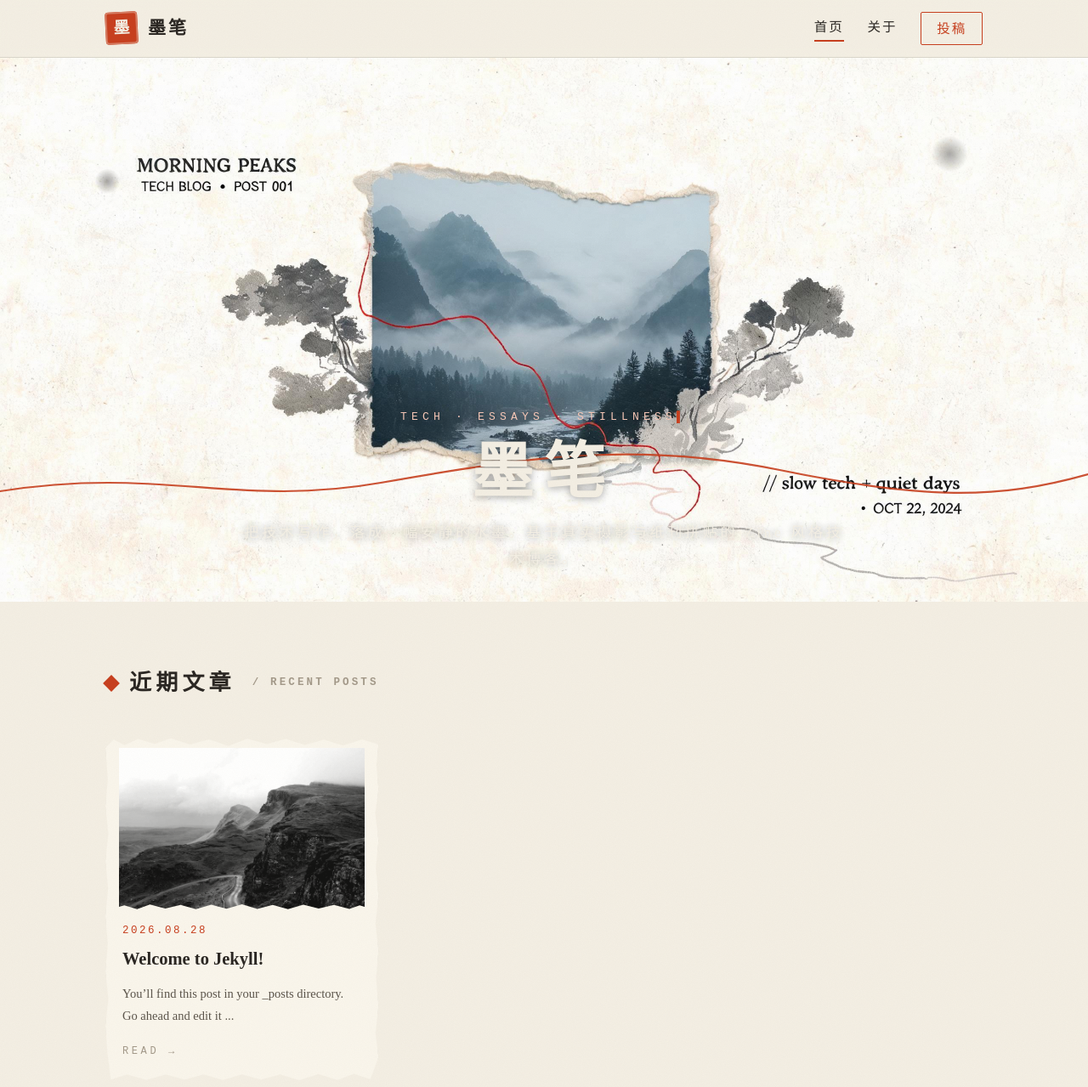
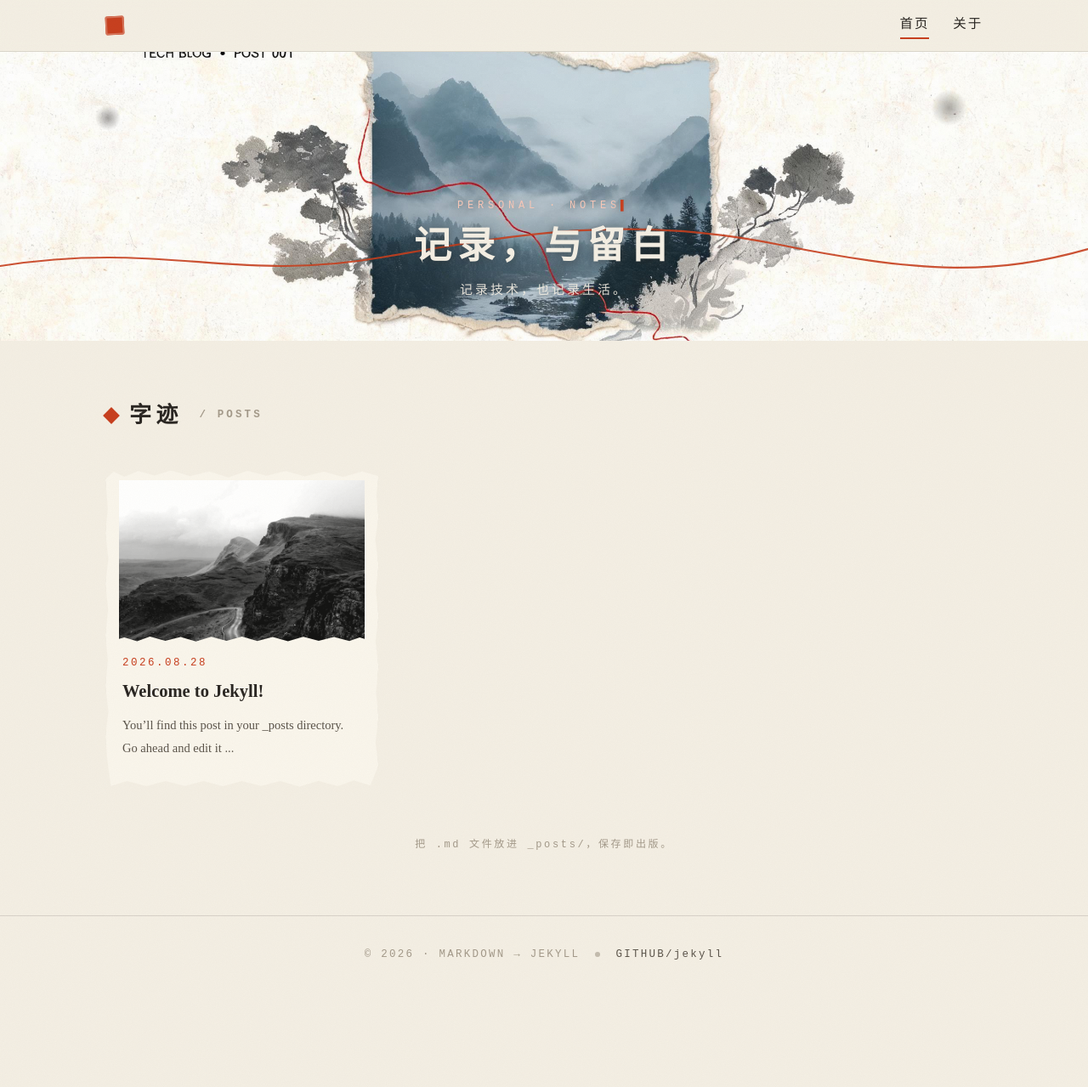
Before and after one commit to Mardya-H/Mardya-H.github.io, a Jekyll site: the page built from index.markdown, in a window 1280 px wide and 1400 px high. Shown: the top 1279 px of the window at 85% size. Built offline with Jekyll 4.4.1, drawn with Linux system fonts in a browser that asks for light colours; some of the changed text lies outside the part shown.

Commit message:
feat: save progress
Co-authored-by: traeagent <traeagent@users.noreply.github.com>

```diff
--- a/_config.yml
+++ b/_config.yml
@@ -18,11 +18,11 @@
 # You can create any custom variable you would like, and they will be accessible
 # in the templates via {{ site.myvariable }}.
 
-title: 墨笔
+title: Blog
 email: your-email@example.com
 lang: zh-CN
 description: >- # this means to ignore newlines until "baseurl:"
-  把技术写作，落成一幅安静的水墨。基于真实摄影与纸刊拼贴的 Zine 风格技术博客。
+  记录技术，也记录生活。
 baseurl: "" # the subpath of your site, e.g. /blog
 url: "" # the base hostname & protocol for your site, e.g. http://example.com
 twitter_username: jekyllrb
--- a/_layouts/default.html
+++ b/_layouts/default.html
@@ -13,14 +13,12 @@
 
   <nav class="site-nav" id="site-nav">
     <div class="nav-inner">
-      <a class="nav-brand" href="{{ '/' | relative_url }}">
-        <span class="brand-seal">墨</span>
-        <span class="brand-name">{{ site.title | default: "墨笔" | escape }}</span>
+      <a class="nav-brand" href="{{ '/' | relative_url }}" aria-label="返回首页">
+        <span class="brand-seal"></span>
       </a>
       <div class="nav-links">
         <a href="{{ '/' | relative_url }}" {% if page.url == '/' %}class="active"{% endif %}>首页</a>
         <a href="{{ '/about/' | relative_url }}">关于</a>
-        <a class="nav-cta" href="{{ '/' | relative_url }}#publish">投稿</a>
       </div>
     </div>
   </nav>
@@ -31,7 +29,7 @@
 
   <footer class="site-footer">
     <div class="footer-inner">
-      <span class="typewriter">© {{ 'now' | date: '%Y' }} {{ site.title | default: "墨笔" | escape }} · WRITE IN MARKDOWN / PUBLISH IN JEKYLL</span>
+      <span class="typewriter">© {{ 'now' | date: '%Y' }} · MARKDOWN → JEKYLL</span>
       <span class="ink-divider" aria-hidden="true"></span>
       {%- if site.github_username -%}
       <a class="typewriter" href="https://github.com/{{ site.github_username | escape }}" target="_blank" rel="noopener">GITHUB/{{ site.github_username | escape }}</a>
--- a/_layouts/home.html
+++ b/_layouts/home.html
@@ -2,25 +2,22 @@
 layout: default
 ---
 
-<!-- Hero：山雾摄影锚定于纸面，朱红细线跨界引导 -->
+<!-- 页首：一段安静的山雾小横幅，私人日记式的开场 -->
 <header class="hero">
   <div class="hero-paper">
-    <img class="hero-photo" src="{{ '/assets/img/hero.jpg' | relative_url }}" alt="山雾水墨纸刊横幅">
-    <!-- 朱红细线：从照片流入纸面，动画绘制 -->
+    <img class="hero-photo" src="{{ '/assets/img/hero.jpg' | relative_url }}" alt="山雾横幅">
     <svg class="red-thread" viewBox="0 0 1200 160" preserveAspectRatio="none" aria-hidden="true">
       <path class="thread-path" d="M0,120 C180,90 260,140 420,110 S700,60 860,95 S1100,130 1200,100" />
       <circle class="thread-dot" r="5" />
-      <circle class="ink-drop" r="3" />
     </svg>
-    <!-- 漂浮墨点 -->
     <span class="float-ink ink-1" aria-hidden="true"></span>
     <span class="float-ink ink-2" aria-hidden="true"></span>
     <span class="float-ink ink-3" aria-hidden="true"></span>
 
     <div class="hero-text">
-      <p class="hero-kicker typewriter" id="hero-type" data-text="TECH · ESSAYS · STILLNESS"></p>
-      <h1 class="hero-title">{{ site.title | default: "墨笔" | escape }}</h1>
-      <p class="hero-sub">{{ site.description | default: "把技术写作，落成一幅安静的水墨。" | escape }}</p>
+      <p class="hero-kicker typewriter" id="hero-type" data-text="PERSONAL · NOTES"></p>
+      <h1 class="hero-title">记录，与留白</h1>
+      <p class="hero-sub">{{ site.description | default: "记录技术，也记录生活。" | escape }}</p>
     </div>
   </div>
 </header>
@@ -28,7 +25,7 @@ layout: default
 <!-- 文章列表：撕边纸块卡片 -->
 <section class="posts-section" id="posts">
   <h2 class="section-title">
-    <span class="section-mark"></span>近期文章<span class="section-en typewriter">/ RECENT POSTS</span>
+    <span class="section-mark"></span>字迹<span class="section-en typewriter">/ POSTS</span>
   </h2>
 
   {%- if site.posts.size > 0 -%}
@@ -48,7 +45,6 @@ layout: default
         {%- if post.excerpt -%}
         <p class="post-excerpt">{{ post.excerpt | strip_html | normalize_whitespace | truncate: 72 }}</p>
         {%- endif -%}
-        <span class="post-read typewriter">READ →</span>
       </a>
     </article>
     {%- endfor -%}
@@ -56,18 +52,6 @@ layout: default
   {%- else -%}
   <p class="empty-note typewriter">NO POSTS YET — 把你的 Markdown 放进 _posts/ 目录即可。</p>
   {%- endif -%}
+
+  <p class="foot-note typewriter">把 .md 文件放进 _posts/，保存即出版。</p>
 </section>
-
-<!-- 投稿指引 -->
-<section class="publish-section" id="publish">
-  <div class="publish-inner reveal">
-    <h2 class="section-title"><span class="section-mark"></span>如何投稿<span class="section-en typewriter">/ SUBMIT</span></h2>
-    <ol class="publish-steps">
-      <li><strong>撰写</strong> — 用任意编辑器写一篇 Markdown 技术文章</li>
-      <li><strong>命名</strong> — 文件名形如 <code>2026-08-28-my-post.md</code>，放入 <code>_posts/</code> 目录</li>
-      <li><strong>元信息</strong> — 在文件头写上 <code>layout: post</code>、标题与日期</li>
-      <li><strong>提交</strong> — 推送到仓库，站点即自动重新出版</li>
-    </ol>
-    <p class="publish-quote">「文章如墨，落纸即刊。」</p>
-  </div>
-</section>
--- a/assets/css/style.css
+++ b/assets/css/style.css
@@ -74,28 +74,18 @@ a { color: var(--ink); }
   text-decoration: none;
 }
 
-/* 朱红印章 */
+/* 朱红小方记号：无站名，仅作墨迹标识 */
 .brand-seal {
-  display: inline-grid;
-  place-items: center;
-  width: 38px;
-  height: 38px;
+  display: inline-block;
+  width: 22px;
+  height: 22px;
   background: var(--vermilion);
-  color: var(--paper);
-  font-size: 19px;
-  font-weight: 700;
-  border-radius: 4px;
   transform: rotate(-3deg);
-  box-shadow: inset 0 0 0 2px rgba(244, 239, 228, .35), inset 0 0 0 3px var(--vermilion);
+  border-radius: 2px;
+  box-shadow: inset 0 0 0 2px rgba(244, 239, 228, .3), inset 0 0 0 3px var(--vermilion);
   transition: transform .35s ease;
 }
-.nav-brand:hover .brand-seal { transform: rotate(3deg) scale(1.06); }
-
-.brand-name {
-  font-size: 21px;
-  font-weight: 700;
-  letter-spacing: .14em;
-}
+.nav-brand:hover .brand-seal { transform: rotate(3deg) scale(1.08); }
 
 .nav-links { display: flex; align-items: center; gap: 28px; }
 .nav-links a {
@@ -105,7 +95,7 @@ a { color: var(--ink); }
   position: relative;
   padding-bottom: 3px;
 }
-.nav-links a:not(.nav-cta)::after {
+.nav-links a::after {
   content: "";
   position: absolute;
   left: 0; bottom: 0;
@@ -118,15 +108,6 @@ a { color: var(--ink); }
 }
 .nav-links a:hover::after, .nav-links a.active::after { transform: scaleX(1); }
 
-.nav-cta {
-  border: 1.5px solid var(--vermilion);
-  color: var(--vermilion);
-  padding: 5px 18px;
-  border-radius: 2px;
-  transition: background .3s ease, color .3s ease;
-}
-.nav-cta:hover { background: var(--vermilion); color: var(--paper); }
-
 /* ==================== Hero ==================== */
 .hero { position: relative; }
 
@@ -135,7 +116,7 @@ a { color: var(--ink); }
 .hero-photo {
   display: block;
   width: 100%;
-  max-height: 640px;
+  max-height: 340px;
   object-fit: cover;
   /* 缓慢显影，如墨入水 */
   animation: photo-develop 2.2s ease both;
@@ -201,19 +182,23 @@ a { color: var(--ink); }
 .hero-text {
   position: absolute;
   left: 50%;
-  bottom: 34px;
+  top: 50%;
   transform: translateX(-50%);
   text-align: center;
-  width: min(92%, 720px);
+  width: min(92%, 640px);
   color: var(--paper);
   text-shadow: 0 1px 10px rgba(43, 39, 35, .45);
   animation: rise-up 1.2s .6s ease both;
 }
+@keyframes rise-up {
+  from { opacity: 0; transform: translateX(-50%) translateY(26px); }
+  to   { opacity: 1; transform: translateX(-50%) translateY(0); }
+}
 .hero-kicker {
-  font-size: 13px;
+  font-size: 12px;
   letter-spacing: .4em;
   color: #f7c8b8;
-  margin: 0 0 10px;
+  margin: 0 0 8px;
   min-height: 1.2em;
 }
 .hero-kicker::after {
@@ -225,30 +210,25 @@ a { color: var(--ink); }
 
 .hero-title {
   margin: 0;
-  font-size: clamp(38px, 7vw, 72px);
-  font-weight: 900;
-  letter-spacing: .18em;
-  line-height: 1.2;
+  font-size: clamp(26px, 4.5vw, 44px);
+  font-weight: 700;
+  letter-spacing: .16em;
+  line-height: 1.3;
 }
 .hero-sub {
-  margin: 12px 0 0;
-  font-size: clamp(14px, 2.2vw, 17px);
-  letter-spacing: .22em;
+  margin: 10px 0 0;
+  font-size: clamp(13px, 1.8vw, 15px);
+  letter-spacing: .2em;
   opacity: .92;
-}
-
-@keyframes rise-up {
-  from { opacity: 0; transform: translateX(-50%) translateY(26px); }
-  to   { opacity: 1; transform: translateX(-50%) translateY(0); }
 }
 
 /* ==================== 通用区块 ==================== */
 .page-content { min-height: 60vh; }
 
-.posts-section, .publish-section {
+.posts-section {
   max-width: 1080px;
   margin: 0 auto;
-  padding: 72px 24px;
+  padding: 64px 24px 72px;
 }
 
 .section-title {
@@ -351,73 +331,13 @@ a { color: var(--ink); }
 
 .empty-note { color: var(--ink-faint); letter-spacing: .1em; }
 
-/* ==================== 投稿区块 ==================== */
-.publish-inner {
-  background: #faf6ec;
-  padding: 46px 44px;
-  box-shadow: var(--shadow);
-  position: relative;
-}
-/* 朱红角标：跨越纸块边界的印刷色 */
-.publish-inner::before {
-  content: "";
-  position: absolute;
-  top: -14px; left: -14px;
-  width: 56px; height: 56px;
-  background: var(--vermilion);
-  clip-path: polygon(0 0, 100% 0, 100% 28%, 28% 100%, 0 100%);
-  opacity: .92;
-}
-.publish-inner::after {
-  content: "";
-  position: absolute;
-  top: 10px; left: 10px;
-  width: 10px; height: 10px;
-  background: var(--vermilion);
-  border-radius: 50%;
-  opacity: .5;
-  animation: ink-float 6s ease-in-out infinite;
-}
-
-.publish-steps {
-  margin: 0;
-  padding-left: 0;
-  list-style: none;
-  counter-reset: step;
-}
-.publish-steps li {
-  counter-increment: step;
-  position: relative;
-  padding: 12px 0 12px 58px;
-  border-bottom: 1px dashed rgba(43,39,35,.18);
-}
-.publish-steps li::before {
-  content: counter(step, cjk-ideographic);
-  position: absolute;
-  left: 8px;
-  top: 14px;
-  width: 34px; height: 34px;
-  display: grid;
-  place-items: center;
-  border: 1.5px solid var(--ink-soft);
-  border-radius: 50%;
-  font-size: 15px;
-  color: var(--ink-soft);
-}
-.publish-steps strong { color: var(--vermilion); margin-right: 4px; }
-.publish-steps code {
-  background: var(--paper-dark);
-  padding: 1px 7px;
-  font-size: 13px;
-  border-radius: 2px;
-}
-
-.publish-quote {
-  margin: 30px 0 0;
+/* 私人小注：给博主自己的提醒 */
+.foot-note {
+  margin: 56px 0 0;
   text-align: center;
   color: var(--ink-faint);
-  letter-spacing: .3em;
-  font-size: 15px;
+  font-size: 12px;
+  letter-spacing: .22em;
 }
 
 /* ==================== 文章页 ==================== */
@@ -563,11 +483,9 @@ a { color: var(--ink); }
 /* ==================== 响应式 ==================== */
 @media (max-width: 640px) {
   .nav-inner { padding: 12px 16px; gap: 12px; }
-  .brand-name { display: none; }
+  .posts-section { padding: 48px 16px 56px; }
   .nav-links { gap: 16px; }
   .nav-links a { font-size: 14px; }
-  .posts-section, .publish-section { padding: 48px 16px; }
-  .publish-inner { padding: 36px 22px; }
   .red-thread { bottom: 8%; }
   .neighbor { max-width: 100%; }
   .neighbor.next { text-align: left; margin-left: 0; }
```
Also changed, not shown: about.markdown (+4 -3 lines), 1 other file.
